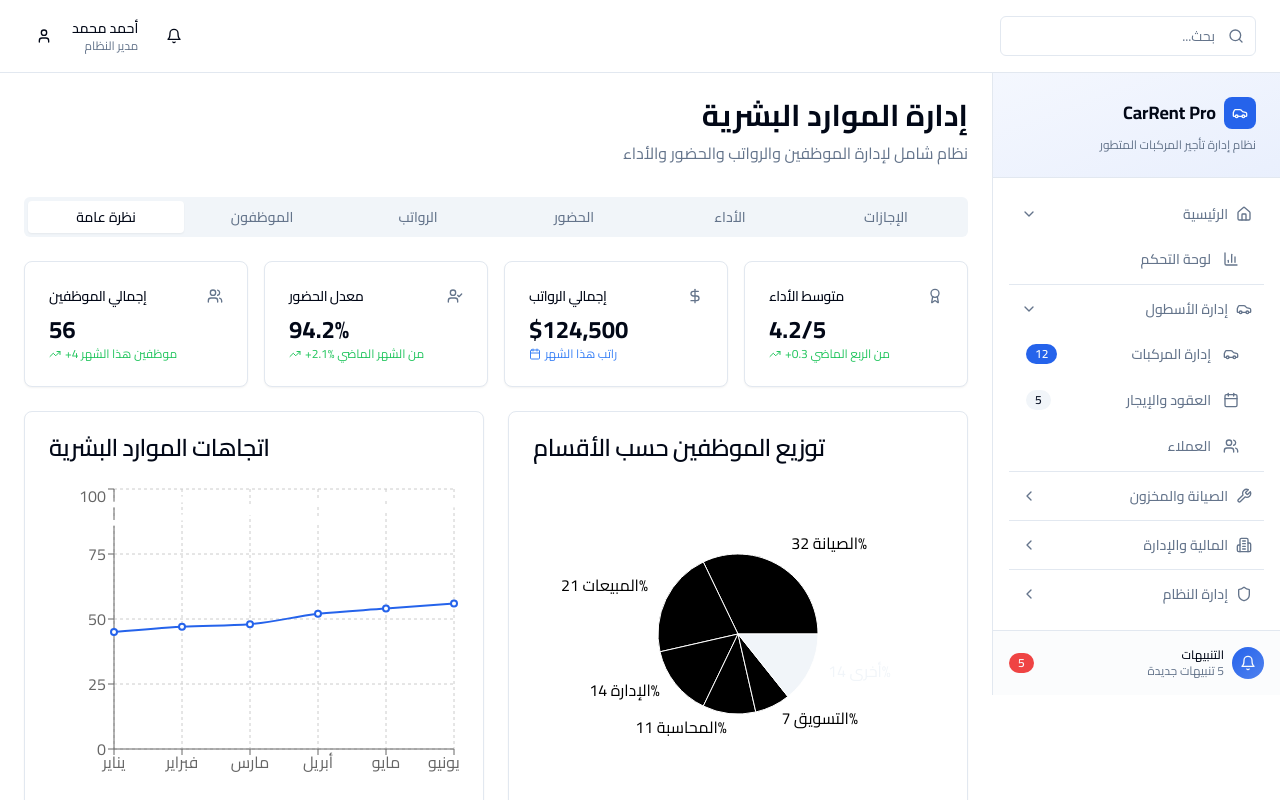
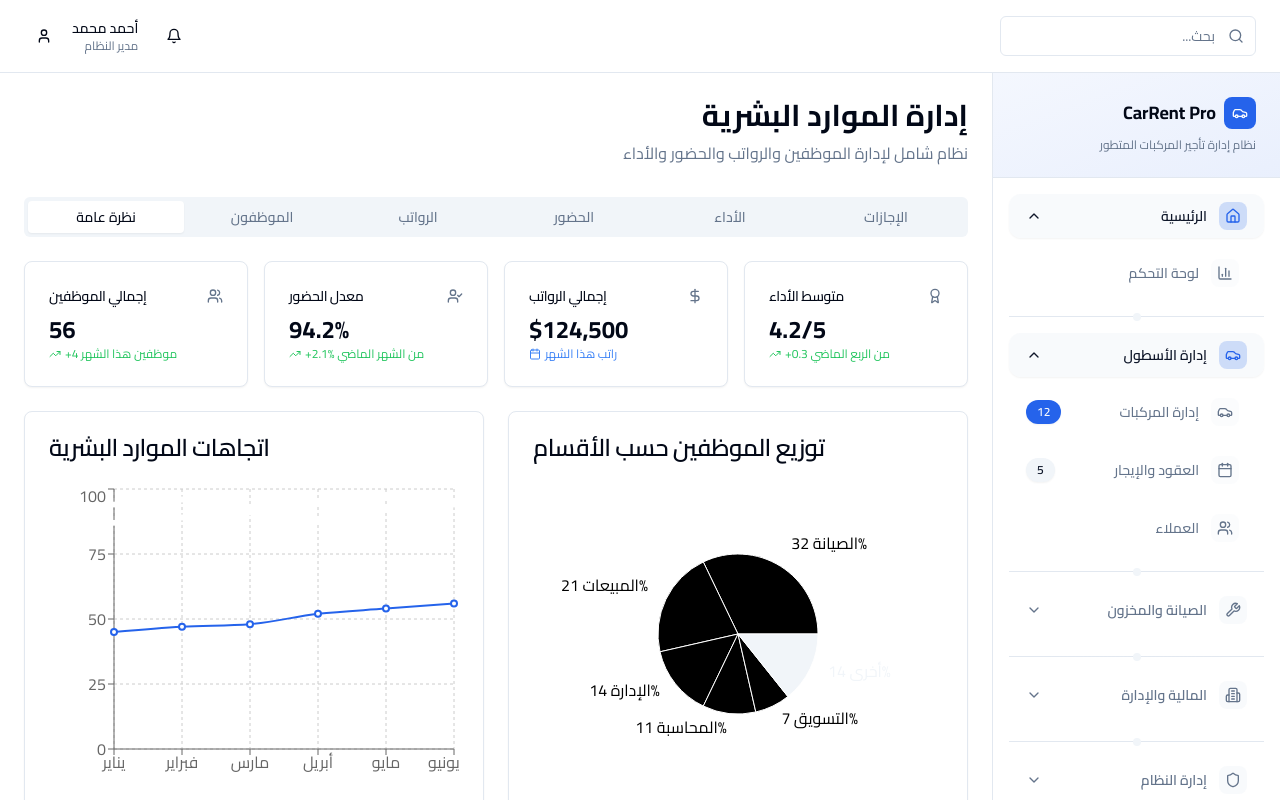
Before and after one commit to alduraibi1/smart-fleet-oasis, a React (Vite) app: page /hr in a window 1280 px wide. Shown: the top 800 px of the page. Built offline with nearby package versions, Linux system fonts and the light colour scheme.

Commit message:
Improve system management page

```diff
--- a/src/components/Layout/Sidebar.tsx
+++ b/src/components/Layout/Sidebar.tsx
@@ -165,37 +165,51 @@ export default function Sidebar({ isOpen, onClose }: SidebarProps) {
         </div>
 
         {/* Navigation */}
-        <nav className="flex-1 overflow-y-auto p-4 space-y-1">
-          {menuSections.map((section) => {
+        <nav className="flex-1 overflow-y-auto p-4 space-y-3">
+          {menuSections.map((section, sectionIndex) => {
             const isExpanded = expandedSections.includes(section.title);
 
             return (
-              <div key={section.title} className="space-y-1">
+              <div key={section.title} className="space-y-2">
                 {/* Section Header */}
                 <Button
                   variant="ghost"
                   onClick={() => toggleSection(section.title)}
                   className={cn(
-                    "w-full justify-between h-10 px-3 rounded-lg",
-                    "text-sm font-medium text-muted-foreground",
-                    "hover:bg-accent hover:text-accent-foreground"
+                    "w-full justify-between h-11 px-4 rounded-xl",
+                    "text-sm font-semibold transition-all duration-300",
+                    "hover:bg-accent/80 hover:text-accent-foreground hover:shadow-md",
+                    "border border-transparent hover:border-border/50",
+                    isExpanded
+                      ? "bg-accent/50 text-accent-foreground shadow-sm"
+                      : "text-muted-foreground"
                   )}
                 >
-                  <div className="flex items-center gap-2">
+                  <div className="flex items-center gap-3">
+                    <div className={cn(
+                      "p-1.5 rounded-lg transition-colors duration-300",
+                      isExpanded ? "bg-primary/20 text-primary" : "bg-muted/50"
+                    )}>
                       <section.icon className="h-4 w-4" />
+                    </div>
                     <span>{section.title}</span>
                   </div>
-                  {isExpanded ? (
+                  <div className={cn(
+                    "transition-transform duration-300",
+                    isExpanded ? "rotate-180" : "rotate-0"
+                  )}>
                     <ChevronDown className="h-4 w-4" />
-                  ) : (
-                    <ChevronLeft className="h-4 w-4" />
-                  )}
+                  </div>
                 </Button>
 
                 {/* Section Items */}
-                {isExpanded && (
-                  <div className="space-y-1 pr-2">
-                    {section.items.map((item) => {
+                <div className={cn(
+                  "space-y-1 transition-all duration-300 overflow-hidden",
+                  isExpanded
+                    ? "max-h-96 opacity-100 pr-2"
+                    : "max-h-0 opacity-0"
+                )}>
+                  {section.items.map((item, itemIndex) => {
                     const isActive = location.pathname === item.href;
 
                     return (
@@ -204,35 +218,69 @@ export default function Sidebar({ isOpen, onClose }: SidebarProps) {
                         to={item.href}
                         onClick={onClose}
                         className={cn(
-                            "flex items-center justify-between gap-3 px-4 py-2.5 rounded-lg transition-all duration-200",
-                            "hover:bg-accent hover:text-accent-foreground",
-                            "border border-transparent hover:border-border",
+                          "flex items-center justify-between gap-3 px-4 py-3 rounded-xl",
+                          "transition-all duration-300 transform hover:scale-[1.02]",
+                          "hover:bg-accent/60 hover:text-accent-foreground hover:shadow-md",
+                          "border border-transparent hover:border-border/30",
+                          "group relative overflow-hidden",
                           isActive
-                              ? "bg-primary text-primary-foreground shadow-sm border-primary/20"
+                            ? "bg-gradient-to-r from-primary to-primary/80 text-primary-foreground shadow-lg border-primary/20 scale-[1.02]"
                             : "text-muted-foreground"
                         )}
+                        style={{
+                          animationDelay: `${itemIndex * 50}ms`
+                        }}
                       >
-                          <div className="flex items-center gap-3">
+                        {/* Background animation */}
+                        <div className={cn(
+                          "absolute inset-0 bg-gradient-to-r from-primary/10 to-primary/5",
+                          "transform transition-transform duration-300 scale-x-0 group-hover:scale-x-100",
+                          "origin-left"
+                        )} />
+
+                        <div className="flex items-center gap-3 relative z-10">
+                          <div className={cn(
+                            "p-1.5 rounded-lg transition-all duration-300",
+                            isActive
+                              ? "bg-white/20 text-white shadow-sm"
+                              : "bg-muted/30 group-hover:bg-primary/20 group-hover:text-primary"
+                          )}>
                             <item.icon className="h-4 w-4" />
+                          </div>
                           <span className="font-medium text-sm">{item.title}</span>
                         </div>
+
                         {item.badge && (
                           <Badge
-                              variant={item.badge.variant}
-                              className="h-5 px-2 text-xs"
+                            variant={isActive ? "secondary" : item.badge.variant}
+                            className={cn(
+                              "h-6 px-2.5 text-xs font-semibold transition-all duration-300 relative z-10",
+                              isActive
+                                ? "bg-white/20 text-white border-white/30"
+                                : "shadow-sm"
+                            )}
                           >
                             {item.badge.count}
                           </Badge>
+                        )}
+
+                        {/* Active indicator */}
+                        {isActive && (
+                          <div className="absolute left-0 top-1/2 transform -translate-y-1/2 w-1 h-8 bg-white/40 rounded-r-full" />
                         )}
                       </Link>
                     );
                   })}
                 </div>
-                )}
 
                 {/* Separator after each section except the last */}
-                {section !== menuSections[menuSections.length - 1] && (
-                  <Separator className="my-2" />
+                {sectionIndex !== menuSections.length - 1 && (
+                  <div className="relative">
+                    <Separator className="my-4 bg-gradient-to-r from-transparent via-border to-transparent" />
+                    <div className="absolute inset-0 flex items-center justify-center">
+                      <div className="w-2 h-2 bg-muted rounded-full" />
+                    </div>
+                  </div>
                 )}
               </div>
             );
```
Lines whose indentation alone changed are shown as unchanged.
